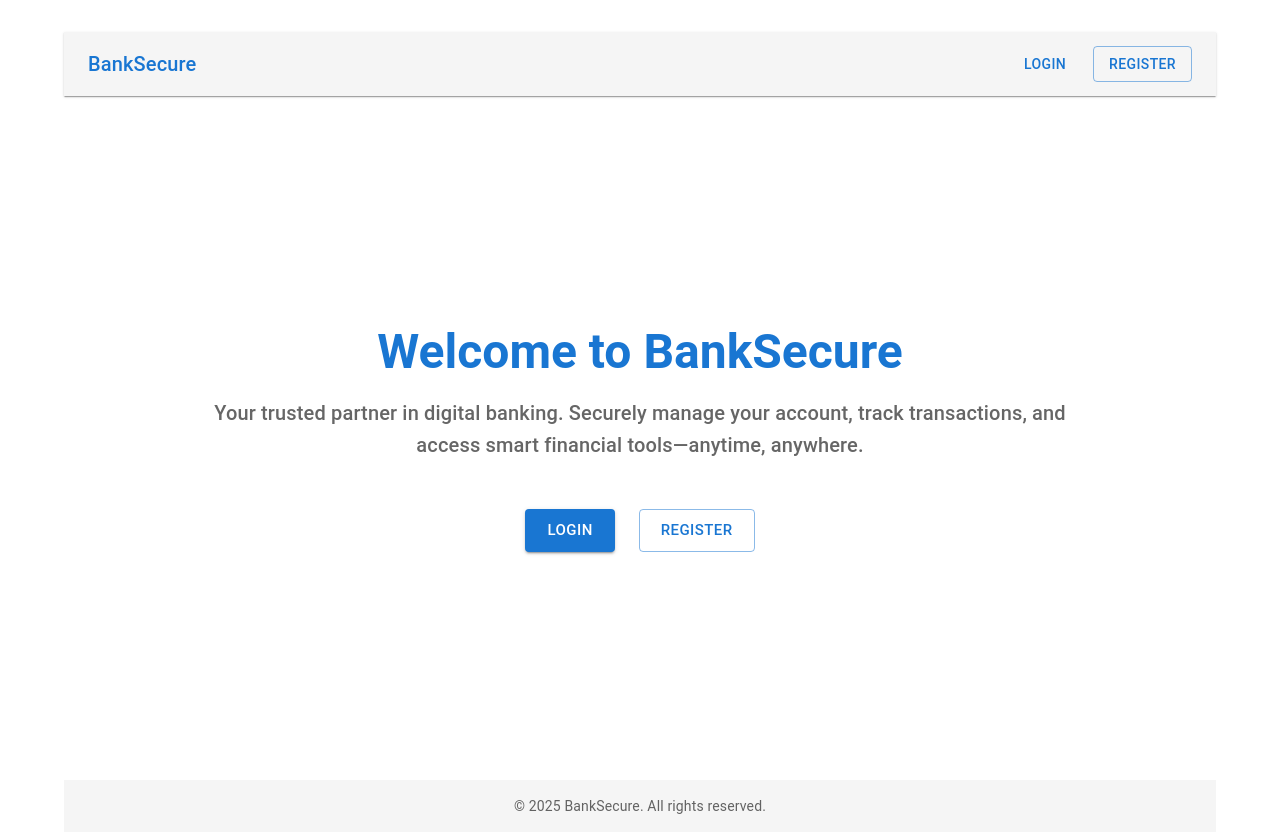
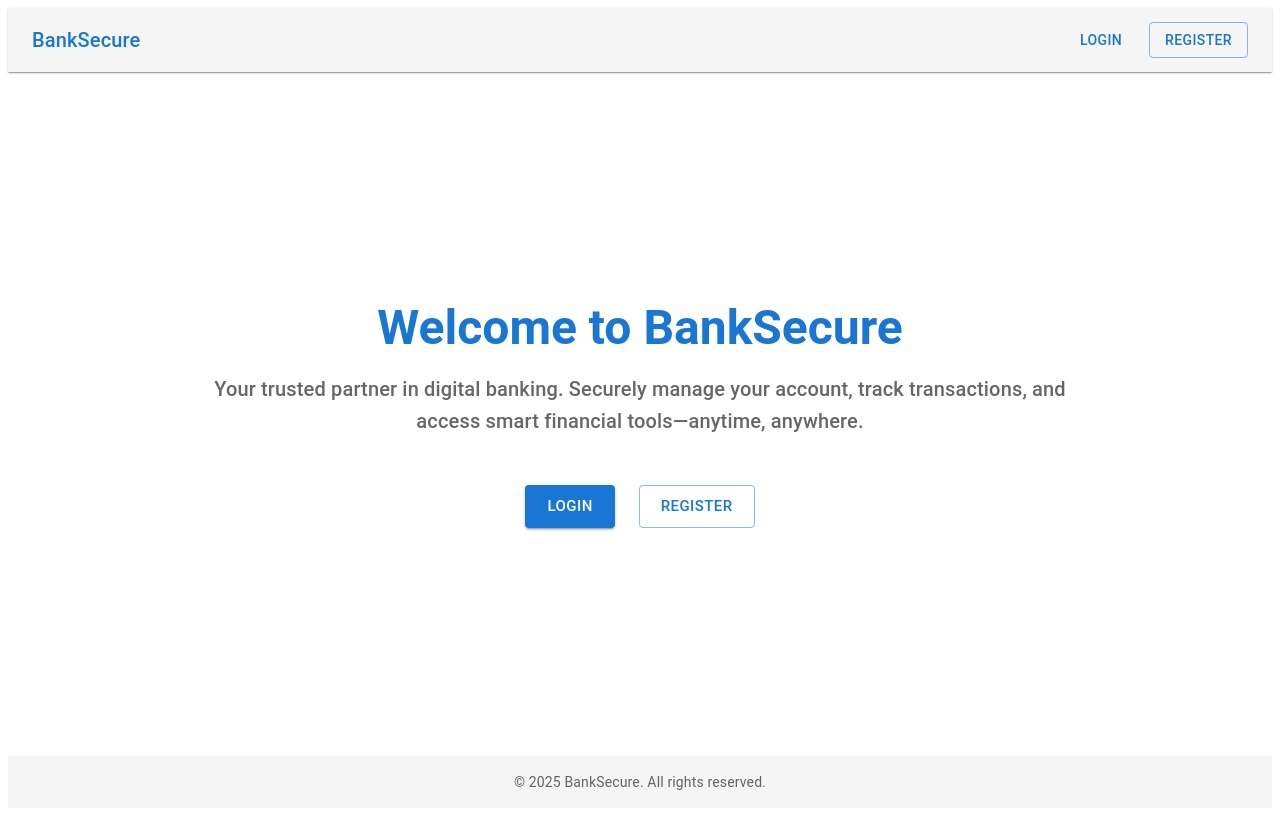
Before and after one commit to shreejal27/BankSystem_Frontend, a React (Vite) app: page / in a window 1280 px wide. After the commit the page ends 816 px from the top, so only its background shows below. Built offline with nearby package versions, Linux system fonts and the light colour scheme.

Commit message:
removed container css

```diff
--- a/src/components/Layout.tsx
+++ b/src/components/Layout.tsx
@@ -3,7 +3,7 @@ import { Outlet } from "react-router-dom";
 
 function Layout() {
   return (
-    <Container sx={{ mt: 4 }}>
+    <Container disableGutters maxWidth={false}>
       <Outlet />
     </Container>
   );
```
